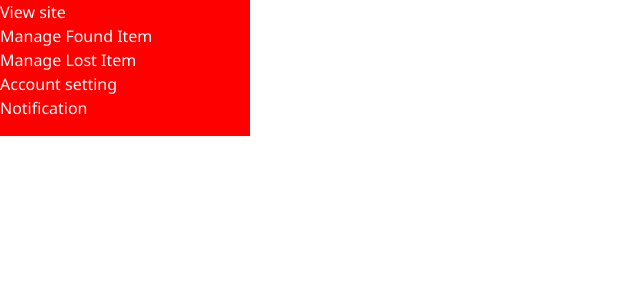
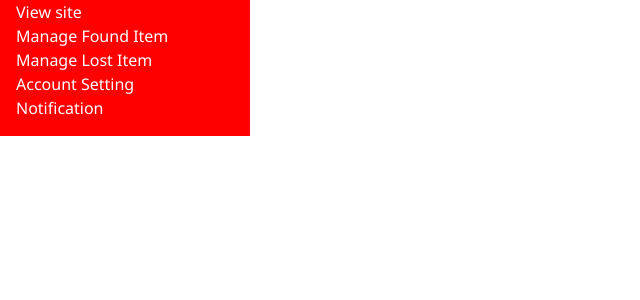
Before and after one commit to spd-sadim/Project---Lost-and-Found, a React (Vite) app in the folder client/: page /dashboard in a window 1280 px wide. Shown: the top 300 px of the page, without its empty margins (0-640 px from the left). Built offline with nearby package versions, Linux system fonts and the light colour scheme.

Commit message:
feat: Create a constant and add sidebar links

```diff
--- a/client/src/components/Sidebar/Sidebar.jsx
+++ b/client/src/components/Sidebar/Sidebar.jsx
@@ -1,63 +1,117 @@
-import React from 'react'
-import { Link } from 'react-router-dom'
+import React, { useState } from "react";
+import { Link } from "react-router-dom";
 
 export default function Sidebar() {
+  const [activeDropdown, setActiveDropdown] = useState(null);
+
+  //fn that set activeDropdown value as id
+  const handleDropDown = (id) => {
+    console.log(id);
+    console.log(activeDropdown);
+    setActiveDropdown(activeDropdown === id ? null : id);
+  };
+
   const items = [
-    {
-      id: 1,
-      name: "View Site",
-      route: "/",
-    },
     {
       id: 2,
       name: "Manage Found Item",
-      subLinks : [
+      subLinks: [
         {
+          id: 1,
           subName: "View Found Item",
-          subRoute: "/view-found-item"
+          subRoute: "/view-item?v=found",
         },
         {
+          id: 2,
           subName: "Add Found Item",
-          subRoute: "/add-found-item"
+          subRoute: "/add-found-item",
         },
-      ]
+      ],
     },
     {
       id: 3,
       name: "Manage Lost Item",
-      subLinks : [
+      subLinks: [
         {
+          id: 1,
           subName: "View Lost Item",
-          subRoute: "/view-lost-item"
+          subRoute: "/view-item?v=lost",
         },
         {
+          id: 2,
           subName: "Add Lost Item",
-          subRoute: "/add-lost-item"
+          subRoute: "/add-lost-item",
         },
-      ]
+      ],
     },
     {
       id: 4,
-      name: "Account setting",
-      route: "/account-setting",
+      name: "Account Setting",
+      subLinks: [
+        {
+          id: 1,
+          subName: "User Profile",
+          subRoute: "/user",
+        },
+        {
+          id: 2,
+          subName: "Change Password",
+          subRoute: "/change-password",
+        },
+      ],
     },
     {
       id: 5,
       name: "Notification",
-      route: "/notification",
+      subLinks: [
+        {
+          id: 1,
+          subName: "Lost Notification",
+          subRoute: "/lost/notification",
+        },
+        {
+          id: 2,
+          subName: "Found Notification",
+          subRoute: "/found/notification",
+        },
+      ],
     },
-  ]
+  ];
   return (
-    <div>
-        <div className="sidebar-links">
-          <ul className='d-flex flex-column list-unstyled'>
-            <Link to="/" className='text-decoration-none'><li className='text-white'>View site</li></Link>
-            <Link to="/dashboard/view-item" className='text-decoration-none'><li className='text-white' >Manage Found Item</li></Link>
-            <Link to="/" className='text-decoration-none'><li className='text-white' >Manage Lost Item</li></Link>
-            <Link to="/dashboard/account-setting" className='text-decoration-none'><li  className='text-white'>Account setting</li></Link>
-            <Link to="/dashboard/notification" className='text-decoration-none'><li className='text-white' >Notification</li></Link>
-          </ul>
-        </div>
-    </div>
-  )
+    <aside
+      className="sidebar-container h-100"
+      style={{ width: "250px", backgroundColor: "red" }}
+    >
+      <div className="sidebar-links px-3">
+        <ul className="d-flex flex-column list-unstyled">
+          <Link to="/" className="text-decoration-none">
+            <li className="text-white">View site</li>
+          </Link>
+          {items.map((item) => (
+            <li
+              key={item.id}
+              className={activeDropdown === item.id ? "text-" : "text-white"}
+              onClick={() => {
+                handleDropDown(item.id);
+              }}
+            >
+              {item.name}
+
+              <ul className={activeDropdown === item.id ? "d-block" : "d-none"}>
+                {item.subLinks.map((subLink) => (
+                  <Link
+                    to={`/dashboard${subLink.subRoute}`}
+                    className="text-decoration-none"
+                    key={subLink.id}
+                  >
+                    <li className="text-white">{subLink.subName}</li>
+                  </Link>
+                ))}
+              </ul>
+            </li>
+          ))}
+        </ul>
+      </div>
+    </aside>
+  );
 }
--- a/client/src/pages/dashboard/UserDashboard.jsx
+++ b/client/src/pages/dashboard/UserDashboard.jsx
@@ -4,7 +4,7 @@ import Sidebar from "../../components/Sidebar/Sidebar";
 export default function UserDashboard() {
   return (
     <div className="main d-flex">
-      <div className="sidebar-container h-100" style={{width: "250px", backgroundColor: "red"}}>
+      <div>
         <Sidebar />
       </div>
       <div className="content-container pt-5 mt-5">
```
